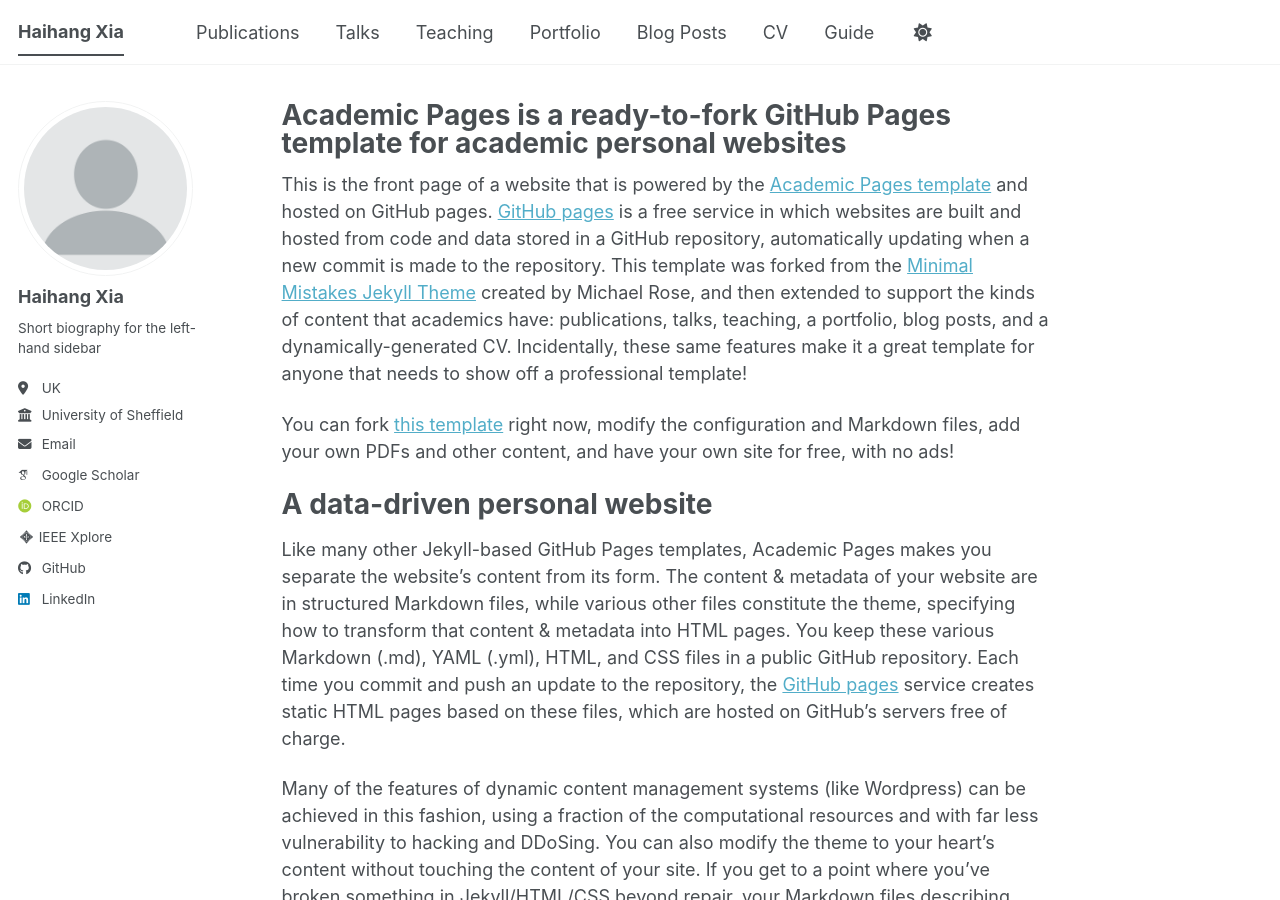
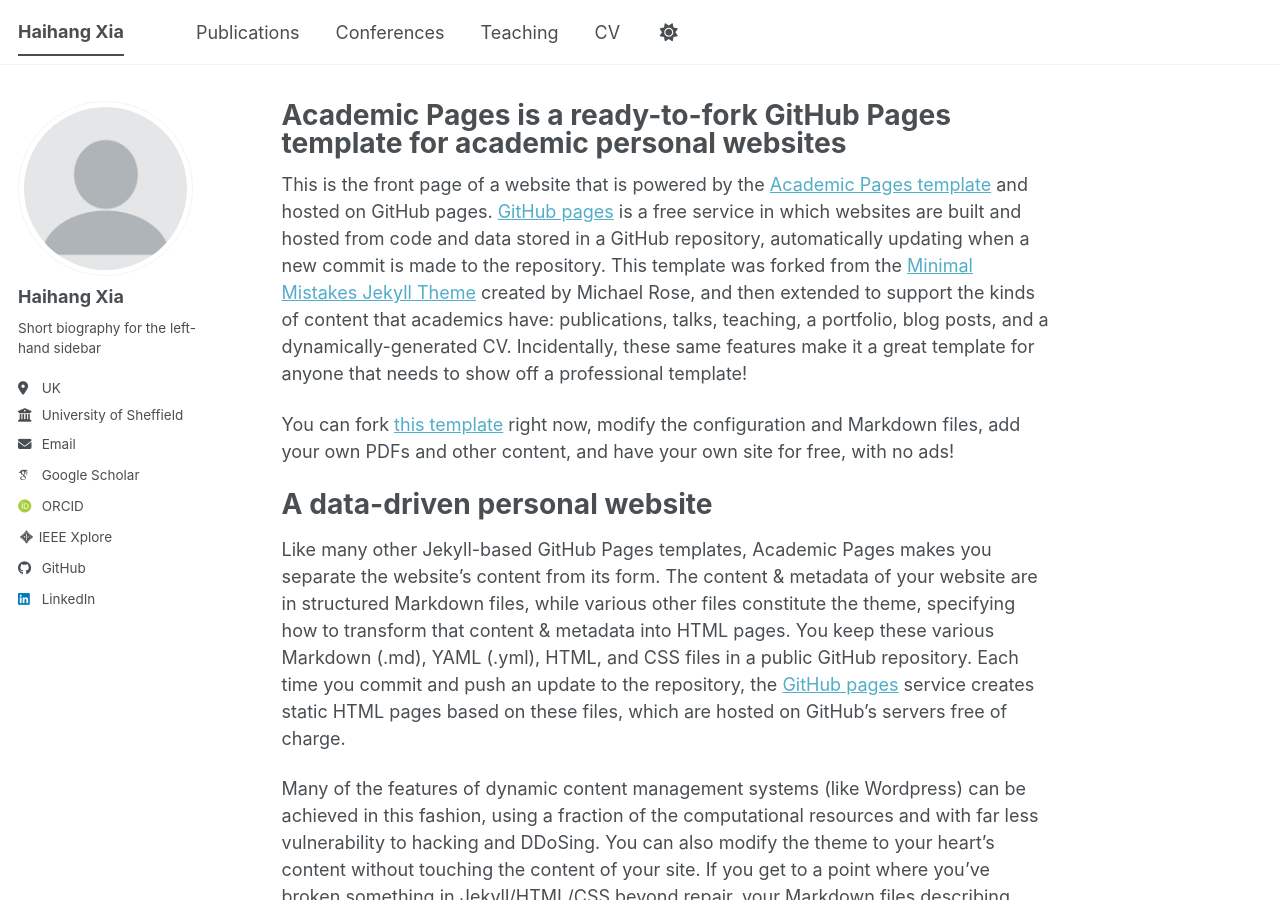
Before and after one commit to Haihang-Xia/Haihang-Xia.github.io, a Jekyll site: the page built from _pages/about.md, in a window 1280 px wide and 900 px high. Built offline with Jekyll 4.4.1, drawn with Linux system fonts in a browser that asks for light colours; some web fonts are replaced; a script bundle is joined from its source files by our own code; library files that are not in the unit come from our copies.

Commit message:
Update navigation.yml

```diff
--- a/_data/navigation.yml
+++ b/_data/navigation.yml
@@ -11,17 +11,17 @@
   - title: "Publications"
     url: /publications/
 
-  - title: "Talks"
+  - title: "Conferences"
     url: /talks/
 
   - title: "Teaching"
     url: /teaching/
 
-  - title: "Portfolio"
-    url: /portfolio/
+  # - title: "Portfolio"
+  #   url: /portfolio/
 
-  - title: "Blog Posts"
-    url: /year-archive/
+  # - title: "Blog Posts"
+  #   url: /year-archive/
 
   - title: "CV"
     url: /cv/
@@ -29,5 +29,5 @@
   # - title: "CV"
   #   url: /cv-json/
 
-  - title: "Guide"
-    url: /markdown/
+  # - title: "Guide"
+  #   url: /markdown/
```
